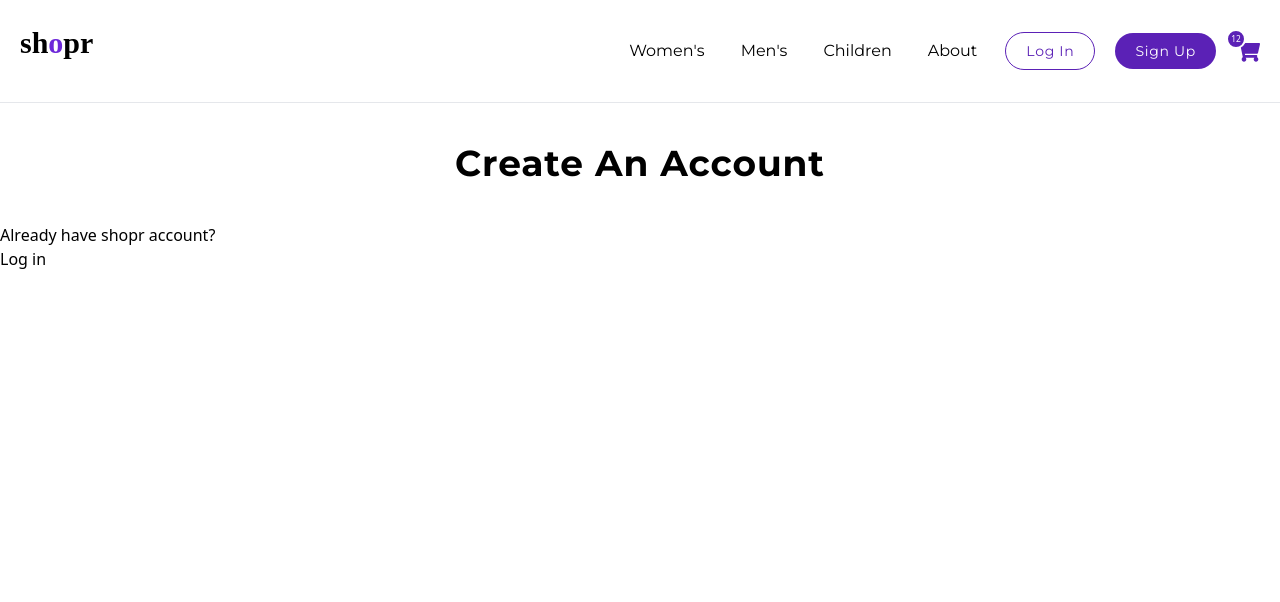
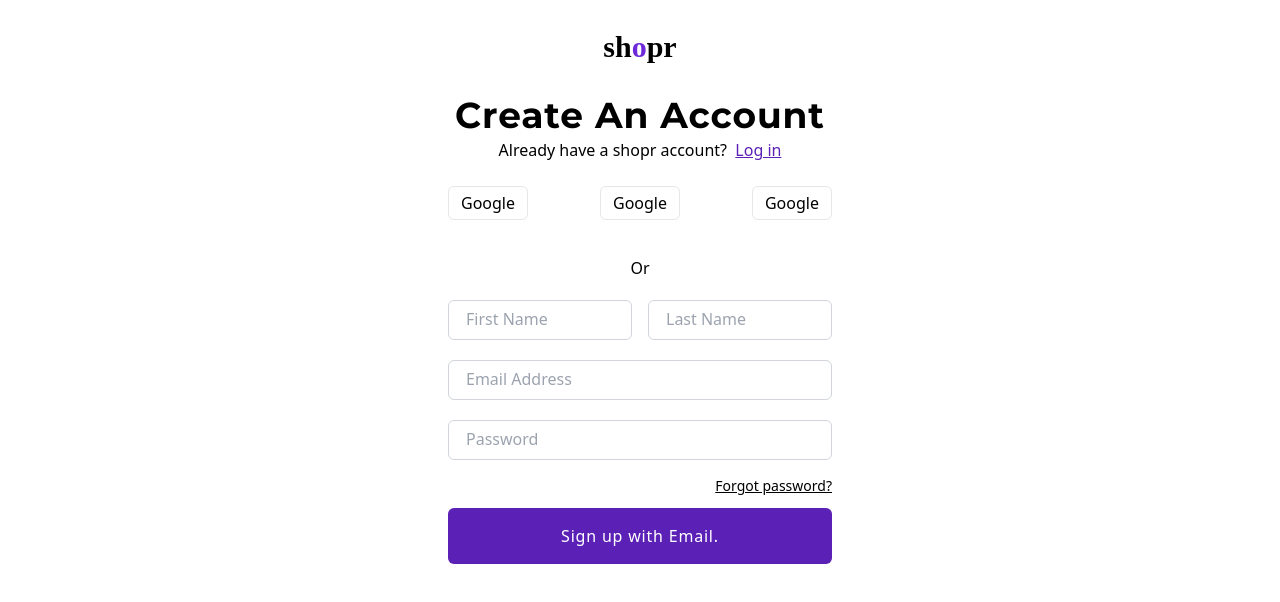
Before and after one commit to HayBeeCoder/checkout-page, a React (Create React App) app in the folder checkout-page/: page /sign_up in a window 1280 px wide. Shown: the top 602 px of the page. Built offline with nearby package versions, Linux system fonts and the light colour scheme; a web font is replaced by a local one.

Commit message:
Add sign up page

```diff
--- a/checkout-page/src/Button.js
+++ b/checkout-page/src/Button.js
@@ -4,7 +4,7 @@
     return (
         <div>
             {/* space after literal string before contatenation */}
-            <button className={" text-sm px-4 py-2 rounded-md tracking-wider hover:opacity-90" + className}>
+            <button className={" text-sm px-4 py-2 rounded-md tracking-wider hover:opacity-90 " + className}>
                 {buttonFor}
             </button>
         </div>
--- a/checkout-page/src/components/Sign_in_up/SignUp.js
+++ b/checkout-page/src/components/Sign_in_up/SignUp.js
@@ -1,18 +1,84 @@
 import React from 'react';
 // import Header from '../header/Header'
+import Button from '../../Button';
 import { Link } from "react-router-dom"
 function SignUp(props) {
     return (
 
-            <div>
-                <h2 className='heading-2'>Create An Account</h2>
-                <span>
-                    <p>Already have shopr account?</p>
-                    <Link to="/sign_in">
-                        Log in
-                    </Link>
-                </span>
+        <div className='flex items-center justify-center text-center'>
+            <div className='w-96 '>
+                <Link to="/" className="">
+                    <h1 className="my-6 font-logo font-bold  text-3xl leading-normal ">sh<span className="inline-block text-purple-700 ">o</span>pr</h1>
+                </Link>
+                <div>
+                    <h2 className='heading-2 m-0  leading-tight'>Create An Account</h2>
+                    <span>
+                        <p >
+                            Already have a shopr account? &nbsp;
+                            <Link to="/sign_in" className='inline-block underline text-purple-800 hover:opacity-90'>
+                                Log in
+                            </Link>
+                        </p>
+                    </span>
+                </div>
+                <div className=' py-6 flex justify-between  '>
+                    <a href="" className='py-1 px-3 border-1 border-solid inline-block rounded-md'>
+                        Google
+                    </a>
+                    <a href="" className='py-1 px-3 border-1 border-solid inline-block rounded-md'>
+                        Google
+                    </a>
+                    <a href="" className='py-1 px-3 border-1 border-solid inline-block rounded-md'>
+                        Google
+                    </a>
+
+
+                </div>
+                <div className='my-3'>
+
+                    {/* <p class=" relative after:absolute after:-z-20  after:h-1 after:top-1/2 transform after:-translate-y-1/2  before:h-full after:bg-red-400 after:left-1/2 after:-translate-x-1/2   before:absolute before:-z-10    before:block before:-left-2 before:-right-2 before:bg-white after:w-96 after:block  ">Or</p> */}
+                    {/* <p class="inline-block relative after:absolute after:-z-20  after:h-1 after:top-1/2 transform after:-translate-y-1/2  before:h-full after:bg-rose-400 before:absolute before:-z-10    before:block before:-left-2 before:-right-2 before:bg-white after:w-screen after:block  after:left-1/2 after:-translate-x-1/2 ">Or</p>  */}
+                    {/* <p className='relative after:absolute after:h-3 after:w-full after:bg-red-300 before:bg-yellow-300'>aslfkdasdfhh </p> */}
+                    <p>Or</p>
+
+                </div>
+
+                <div>
+                    <form action="">
+                        <div className="flex justify-between gap-4 my-5">
+                            <div className="relative ">
+
+                                <input type="text" id="firstName" name="firstName" className="peer px-4 h-10 w-full border-gray-300 rounded-md text-gray-900 placeholder-transparent focus:outline-none focus:border-purple-600 border-1 focus:shadow-input" placeholder="Emailsdafdfasd Address" />
+                                <label for="firstName" className="bg-white leading-none text-sm left-0  text-gray-600 px-one absolute -top-2 peer-placeholder-shown:label-offset peer-placeholder-shown:left-4 peer-placeholder-shown:text-base  peer-placeholder-shown:text-gray-400 peer-focus:text-sm peer-focus:px-2 peer-focus:left-4 peer-focus:text-purple-800 peer-focus:-top-2 transition-all peer-focus:pl-0 peer-focus:pr-one peer-focus:leading-none  peer-focus:bg-white">First Name</label>
+
+                            </div>
+                            <div className="relative ">
+
+                                <input type="text" id="lastName" name="lastName" class="peer px-4 h-10 w-full border-gray-300 rounded-md text-gray-900 placeholder-transparent focus:outline-none focus:border-purple-600 border-1 focus:shadow-input" placeholder="Emailsdafdfasd Address" />
+                                <label for="lastName" class="bg-white leading-none text-sm left-0  text-gray-600 px-one absolute -top-2 peer-placeholder-shown:label-offset peer-placeholder-shown:left-4 peer-placeholder-shown:text-base  peer-placeholder-shown:text-gray-400 peer-focus:text-sm peer-focus:px-2 peer-focus:left-4 peer-focus:text-purple-800 peer-focus:-top-2 transition-all peer-focus:pl-0 peer-focus:pr-one peer-focus:leading-none  peer-focus:bg-white">Last Name</label>
+
+                            </div>
+                        </div>
+                        <div className="relative my-5">
+
+                            <input type="text" id="email" name="email" className="peer px-4 h-10 w-full border-gray-300 rounded-md text-gray-900 placeholder-transparent focus:outline-none focus:border-purple-600 border-1 focus:shadow-input" placeholder="Emailsdafdfasd Address" />
+                            <label for="email" className="bg-white leading-none text-sm left-0  text-gray-600 px-one absolute -top-2 peer-placeholder-shown:label-offset peer-placeholder-shown:left-4 peer-placeholder-shown:text-base  peer-placeholder-shown:text-gray-400 peer-focus:text-sm peer-focus:px-2 peer-focus:left-4 peer-focus:text-purple-800 peer-focus:-top-2 transition-all peer-focus:pl-0 peer-focus:pr-one peer-focus:leading-none  peer-focus:bg-white">Email Address</label>
+
+                        </div>
+                        <div className="relative mt-5 mb-4">
+
+                            <input type="password" id="password" name="password" className="peer px-4 h-10 w-full border-gray-300 rounded-md text-gray-900 placeholder-transparent focus:outline-none focus:border-purple-600 border-1 focus:shadow-input" placeholder="Emailsdafdfasd Address" />
+                            <label for="password" className="bg-white leading-none text-sm left-0  text-gray-600 px-one absolute -top-2 peer-placeholder-shown:label-offset peer-placeholder-shown:left-4 peer-placeholder-shown:text-base  peer-placeholder-shown:text-gray-400 peer-focus:text-sm peer-focus:px-2 peer-focus:left-4 peer-focus:text-purple-800 peer-focus:-top-2 transition-all peer-focus:pl-0 peer-focus:pr-one peer-focus:leading-none  peer-focus:bg-white">Password</label>
+
+                        </div>
+                        <Link to="/users/password/new" className='underline'>
+                            <p className='text-right text-sm'>Forgot password?</p>
+                        </Link>
+                        <Button buttonFor="Sign up with Email." className="mt-3 bg-purple-800 text-white w-full py-1rm text-base" />
+                    </form>
+                </div>
             </div>
+        </div>
 
     );
 }
--- a/checkout-page/src/index.css
+++ b/checkout-page/src/index.css
@@ -22,6 +22,15 @@
 }
 
 @layer utilities {
+  .pr-one {
+    padding: 0px 2px 0 0;
+  }
+  .px-one {
+    padding: 0px 2px;
+  }
+  .py-1rm {
+    padding: 1rem 0rem;
+  }
   .scroll-w-2::-webkit-scrollbar {
     width: 7px;
     color: #6969dd;
@@ -73,4 +82,7 @@
   .gap-two {
     gap: 2px;
   }
+  .label-offset {
+    top: 0.45rem;
+  }
 }
--- a/checkout-page/src/index.js
+++ b/checkout-page/src/index.js
@@ -24,7 +24,7 @@
 
 import SignUp from "./components/Sign_in_up/SignUp"
 import SignIn from "./components/Sign_in_up/SignIn"
-
+// import
 
 ReactDOM.render(
   <React.StrictMode>
@@ -60,7 +60,7 @@
           <Route path="/sign_up" render={() => (
             <React.Fragment>
 
-              <Header landingpage={false} />
+              {/* <Header landingpage={false} /> */}
 
               <SignUp />
 
--- a/checkout-page/src/inputelement.js
+++ b/checkout-page/src/inputelement.js
@@ -6,9 +6,11 @@
         <li className={"list-none " + className}>
             {children ||
                 <div>
-                    {label && <label htmlFor={label ? label.toLowerCase() : ""} className="custom-label">
+                    {
+                    label && <label htmlFor={label ? label.toLowerCase() : ""} className="custom-label">
                         {label + (important ? "" : " (optional)")}
-                    </label>}
+                    </label>
+                    }
 
                     <input className={" w-full  custom-input " + inputClassName} type={type} name={label ? label.toLowerCase() : ""} id={label ? label.toLowerCase() : ""} placeholder={placeholder} />
 
--- a/checkout-page/tailwind.config.js
+++ b/checkout-page/tailwind.config.js
@@ -1,7 +1,13 @@
+
 module.exports = {
+
   purge: ['./src/**/*.{js,jsx,ts,tsx}', './public/index.html'],
   darkMode: false, // or 'media' or 'class'
+  mode: 'jit',
   theme: {
+    boxShadow: {
+      'input': '0 0 0.125rem 0.125rem rgb(109 40 217 / 15%)',
+    },
     screens: {
       '2xl': { 'max': '1535px' },
       // => @media (max-width: 1535px) { ... }
```
